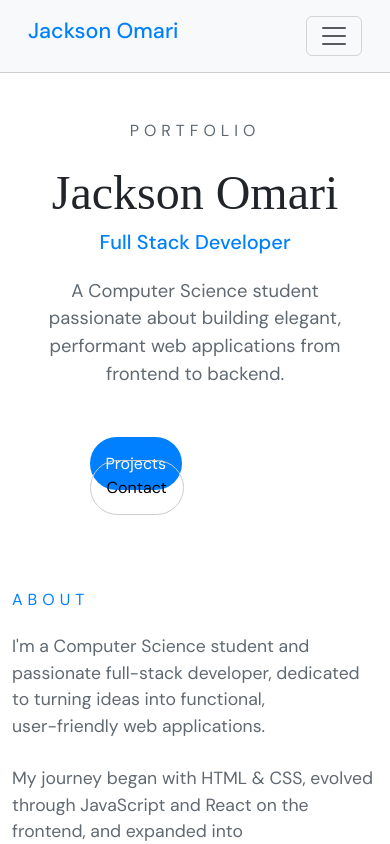
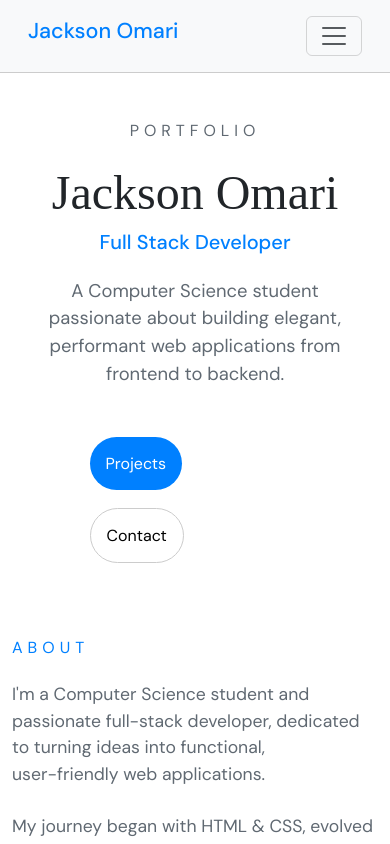
Before and after one commit to CodeOmari/Portfolio, a React (Vite) app: page / in a window 390 px wide. Shown: the top 844 px of the page. Built offline with nearby package versions, Linux system fonts and the light colour scheme; a web font is replaced by a local one.

Commit message:
update the hero section buttons to be responsive on small screen sizes

```diff
--- a/src/components/introduction.jsx
+++ b/src/components/introduction.jsx
@@ -40,7 +40,7 @@ export default function Introduction(){
 
             <div className="container buttons-section d-flex align-items-center justify-content-center">
                 <div className="row">
-                    <div className="col-12 col-sm-6 projects">
+                    <div className="col-12 col-sm-6 projects mb-5">
                         <a href="#projects" className="p-3 rounded-pill text-center">
                             Projects
                         </a>
```
